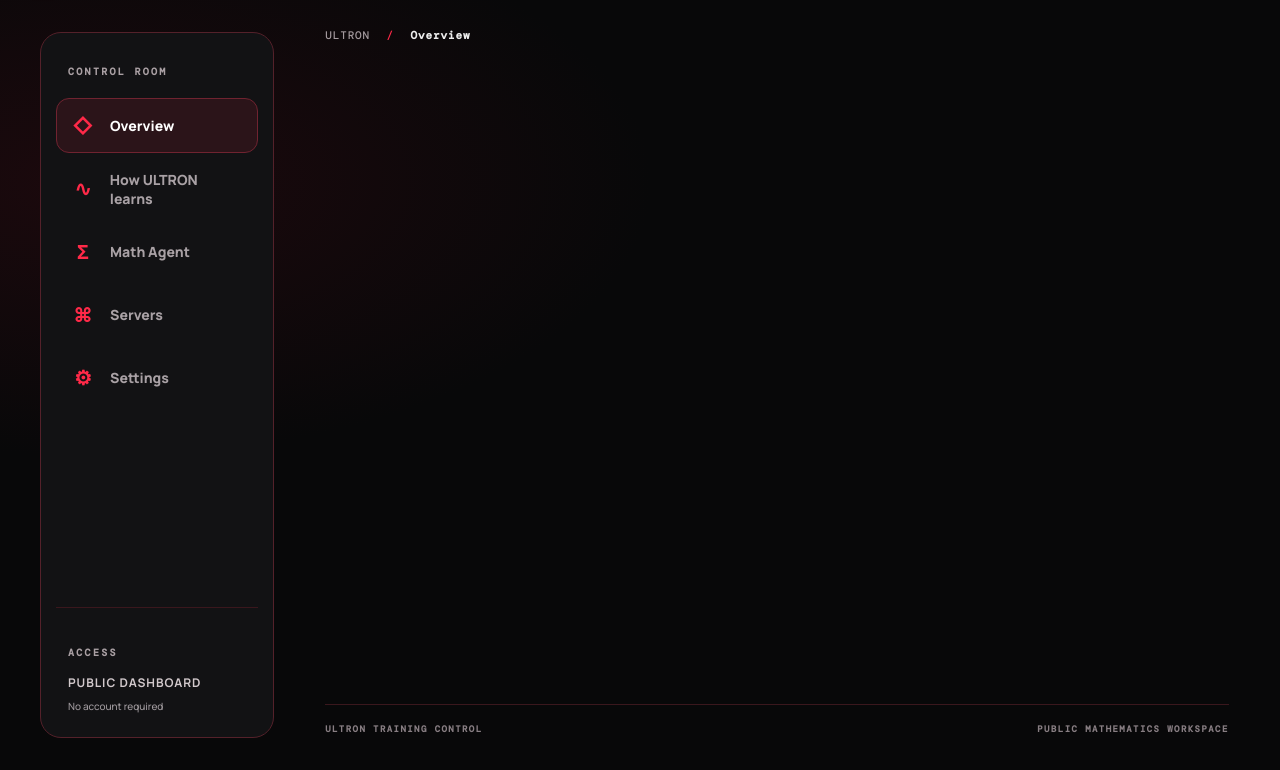
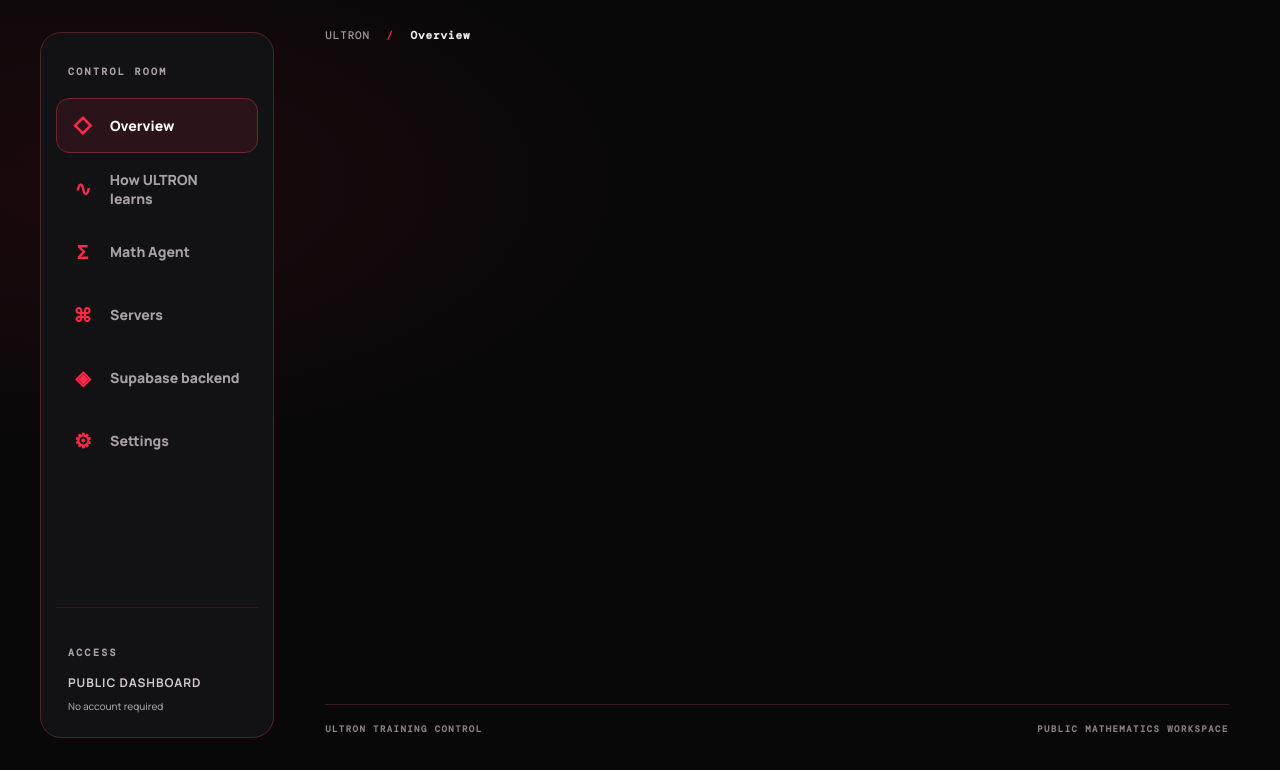
Before and after one commit to ultron1846-oss/ULTRON, a website: page index.html in a window 1280 px wide. Shown: the part 94-864 px from the top of the page. Drawn offline with nearby package versions, Linux system fonts and the light colour scheme.

Commit message:
feat(frontend): add Supabase backend navigation

```diff
--- a/index.html
+++ b/index.html
@@ -23,6 +23,7 @@
         <button class="nav-item" data-page="learning"><span>∿</span>How ULTRON learns</button>
         <button class="nav-item" data-page="agent"><span>Σ</span>Math Agent</button>
         <button class="nav-item" data-page="servers"><span>⌘</span>Servers</button>
+        <button class="nav-item" data-page="backend"><span>◈</span>Supabase backend</button>
         <button class="nav-item" data-page="settings"><span>⚙</span>Settings</button>
       </nav>
       <div class="sidebar-bottom"><div class="nav-heading">ACCESS</div><span>PUBLIC DASHBOARD</span><small>No account required</small></div>
```
